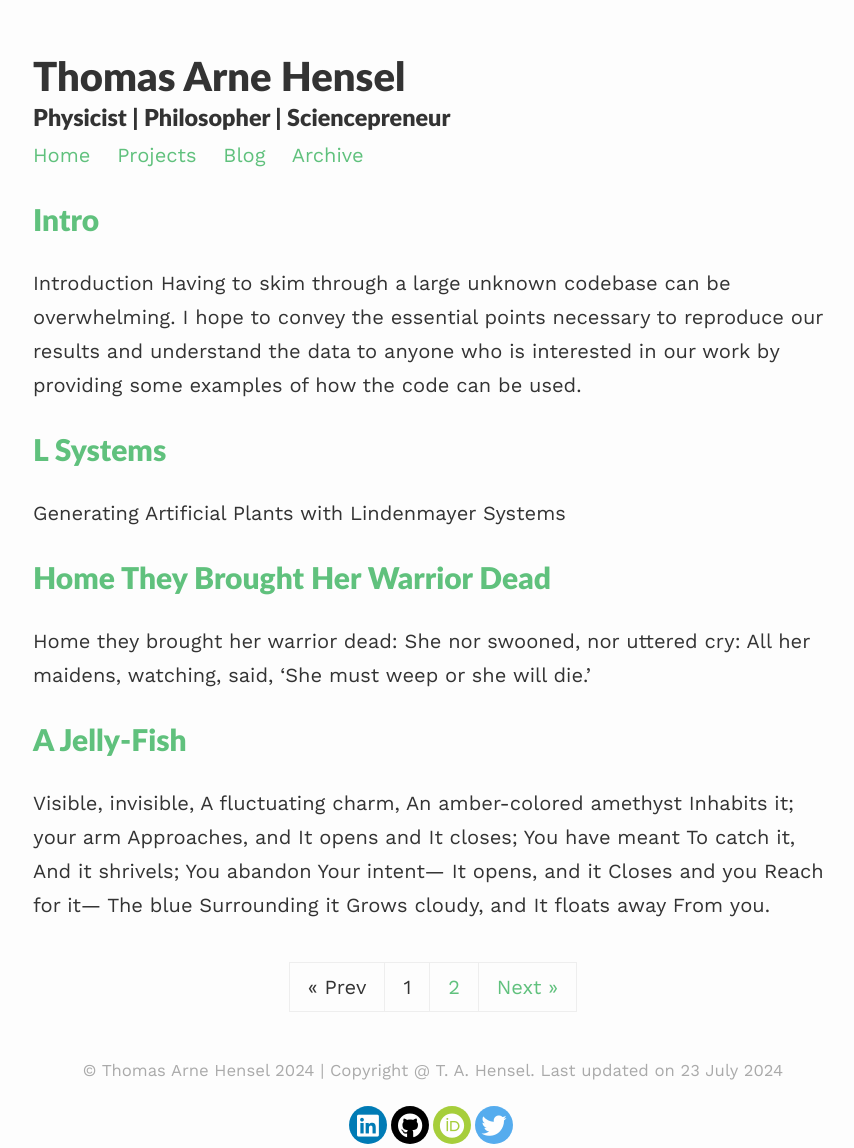
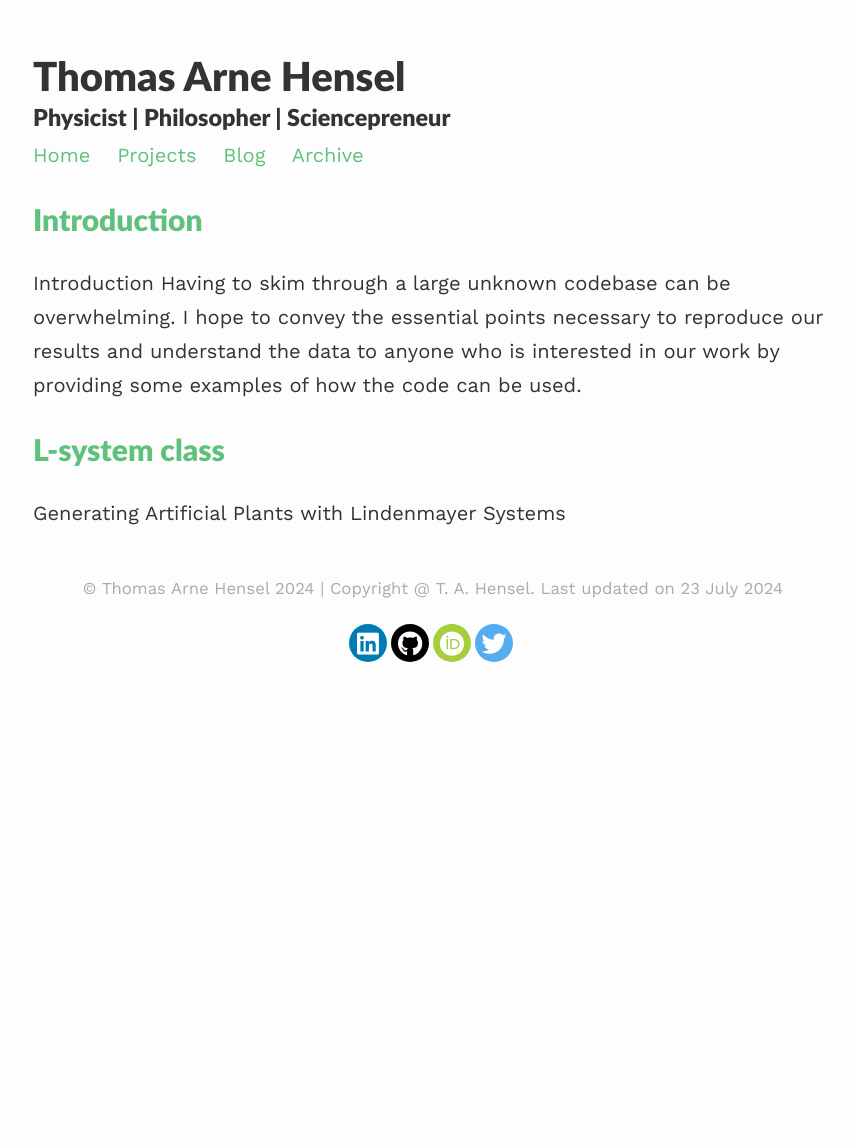
Before and after one commit to t-a-hensel/gradfolio, a Jekyll site: the page built from blog/index.html, in a window 1280 px wide. Shown: the whole page, without its empty margins (207-1061 px from the left). Built offline with Jekyll 4.4.1, drawn with Linux system fonts in a browser that asks for light colours; nearby versions of some CDN libraries; the list of posts is cut into pages by our own code; after the commit the page ends 980 px from its top, so only the background shows below that.

```diff
--- a/_posts/2019-08-19-jelly-fish.md
+++ /dev/null
@@ -1,27 +0,0 @@
----
-layout: post
-title:  A Jelly-Fish
----
-
-Visible, invisible,
-A fluctuating charm,
-An amber-colored amethyst
-Inhabits it; your arm
-Approaches, and
-It opens and
-It closes;
-You have meant
-To catch it,
-And it shrivels;
-You abandon
-Your intent—
-It opens, and it
-Closes and you
-Reach for it—
-The blue
-Surrounding it
-Grows cloudy, and
-It floats away
-From you.
-
-[by Marianne Moore](https://poets.org/anthology/poems-your-poetry-project-public-domain)
--- a/_posts/2020-03-09-home-they-brought.md
+++ /dev/null
@@ -1,26 +0,0 @@
----
-layout: post
-title: Home They Brought Her Warrior Dead
----
-
-Home they brought her warrior dead:
-She nor swooned, nor uttered cry:
-All her maidens, watching, said,
-'She must weep or she will die.'
-
-Then they praised him, soft and low,
-Called him worthy to be loved,
-Truest friend and noblest foe;
-Yet she neither spoke nor moved.
-
-Stole a maiden from her place,
-Lightly to the warrior stept,
-Took the face-cloth from the face;
-Yet she neither moved nor wept.
-
-Rose a nurse of ninety years,
-Set his child upon her knee—
-Like summer tempest came her tears—
-'Sweet my child, I live for thee.'
-
-[by Alfred Tennyson](https://en.wikisource.org/wiki/Home_They_Brought_Her_Warrior_Dead)
--- a/_posts/2024-06-20-L-systems.md
+++ b/_posts/2024-06-20-L-systems.md
@@ -1,3 +1,8 @@
+---
+layout: post
+title: L-system class
+---
+
 ### Generating Artificial Plants with Lindenmayer Systems
 
 Artificial plants, often used in computer graphics and simulations, can be realistically generated using Lindenmayer systems (L-systems). These systems are a mathematical formalism introduced by biologist Aristid Lindenmayer in 1968. Originally designed to model the growth processes of plant development, L-systems have found applications in various fields, including computer graphics, where they are used to create fractal-like structures.
```
Also changed, not shown: other parts of _posts/2024-06-20-L-systems.md (+1 -1 lines), _posts/2016-01-01-jekyll.md (deleted, +0 -20 lines), _posts/2017-10-03-sherlock.md (deleted, +0 -20 lines), _posts/2018-02-05-atticus.md (deleted, +0 -16 lines), _posts/2019-07-22-some-more.md (deleted, +0 -10 lines), _posts/2024-06-21-intro.md (+8 -3 lines), _src/convert_notebooks.py (+9 -1 lines), 2 other files.
